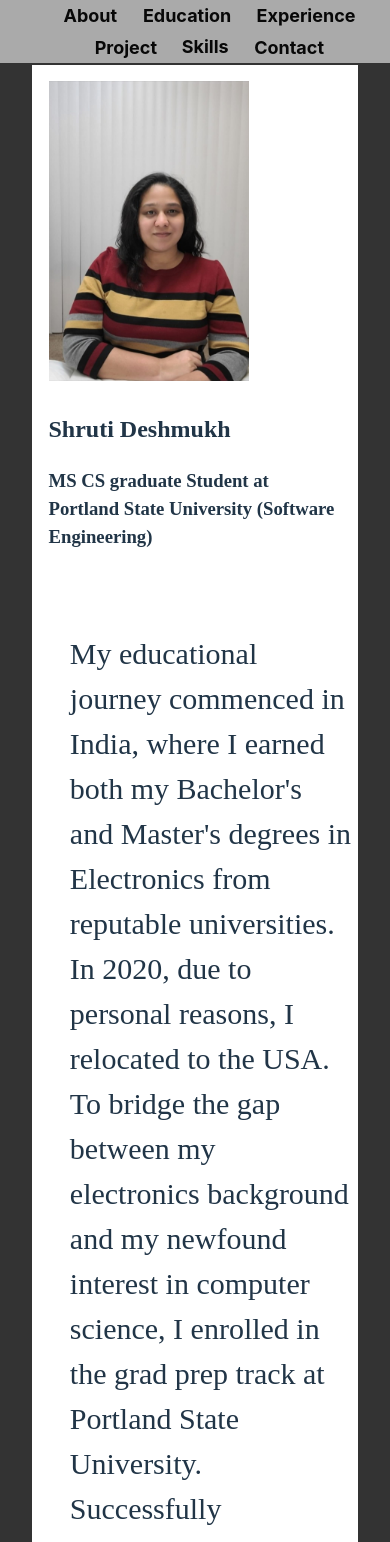
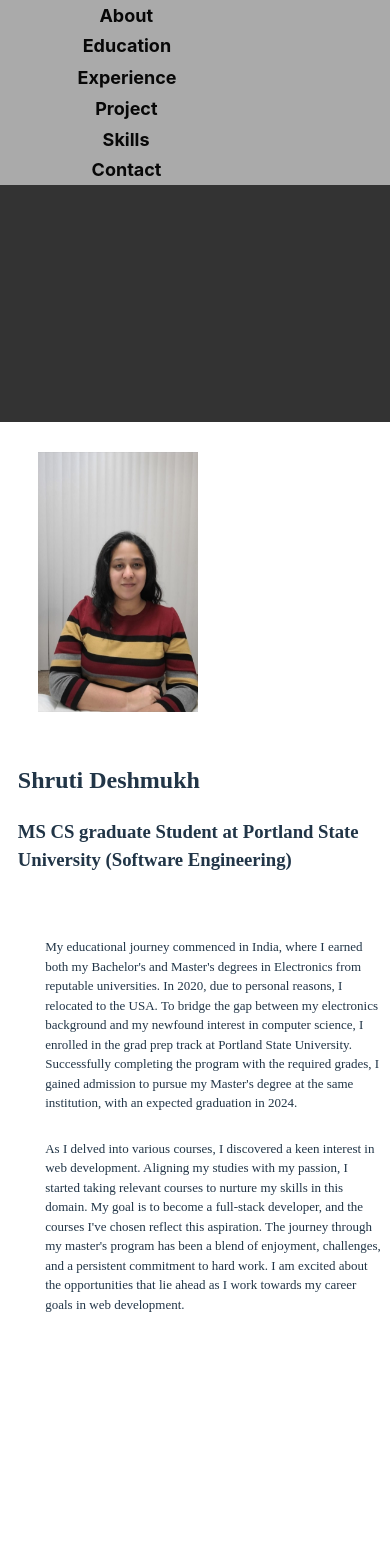
Before and after one commit to shrutivd/PersonalWebsite, a React (Vite) app: page /PersonalWebsite/about in a window 390 px wide. Shown: the top 1542 px of the page. After the commit the page ends 1354 px from the top, so only its background shows below. Built offline with nearby package versions, Linux system fonts and the light colour scheme.

Commit message:
about page for mobile

```diff
--- a/src/components/aboutMe/about.jsx
+++ b/src/components/aboutMe/about.jsx
@@ -20,7 +20,7 @@ function About() {
 						Engineering)
 					</h3>
 					</div>
-					<div className="para">
+					<div className="para" id="para">
 						<p>
 							My educational journey commenced in India, where I earned both my
 							Bachelor's and Master's degrees in Electronics from reputable
--- a/src/css/aboutMe/about.css
+++ b/src/css/aboutMe/about.css
@@ -9,7 +9,6 @@
 .para {
 	display: flex;
 	flex-wrap: wrap;
-	font-size: 30px;
 	font-family: "Times New Roman", Times, serif;
 }
 
@@ -23,10 +22,11 @@
 }
 
 .about_table{
-	display: table;
+ display: table;
   width: 100%;
   table-layout: fixed;
   border-spacing: 10px;
+
 }
 
 .image {
@@ -48,3 +48,49 @@
 	font-family: "Times New Roman", Times, serif;
     text-align: left;
 }
+
+/*mobile view*/
+@media (min-width: 320px) and (max-width: 480px) {
+
+	.about{
+		padding-left: 0;
+	}
+
+.image {
+	display: block;
+	margin-bottom: 30px;
+	padding: 20px;
+}
+
+.text {
+	position: absolute;
+
+
+	right: 0;
+	background-color: var(--white);
+	width: fit-content;
+    text-align: left;
+	padding-top: 0;
+}
+
+.myname{
+	display: block;
+	width: fit-content;
+	text-align: center;
+}
+.status{
+	display: block;
+	width: fit-content;
+}
+
+.para {
+	display: block;
+	width: fit-content;
+}
+
+
+#para{
+font-size: small;
+}
+
+}
--- a/src/css/style.css
+++ b/src/css/style.css
@@ -27,8 +27,6 @@
 	display: flex;
 	flex-wrap: wrap;
 	background-color: var(--gray4);
-	padding: 0;
-	margin: 0;
 	position: fixed;
 	top: 0;
 	left: 0;
@@ -104,3 +102,26 @@ body {
 	margin-top: 10%;
 
 }
+
+
+/*mobile view*/
+@media (min-width: 320px) and (max-width: 480px) {
+
+
+.nav-list {
+	display: flex;
+	flex-wrap: wrap;
+	padding: 0;
+	margin: 0;
+	list-style-type: none;
+	width: 25%;
+}
+
+.item{
+	padding-left: 130%;
+
+
+}
+
+
+}
```
Also changed, not shown: src/App.jsx (+18 -20 lines).
